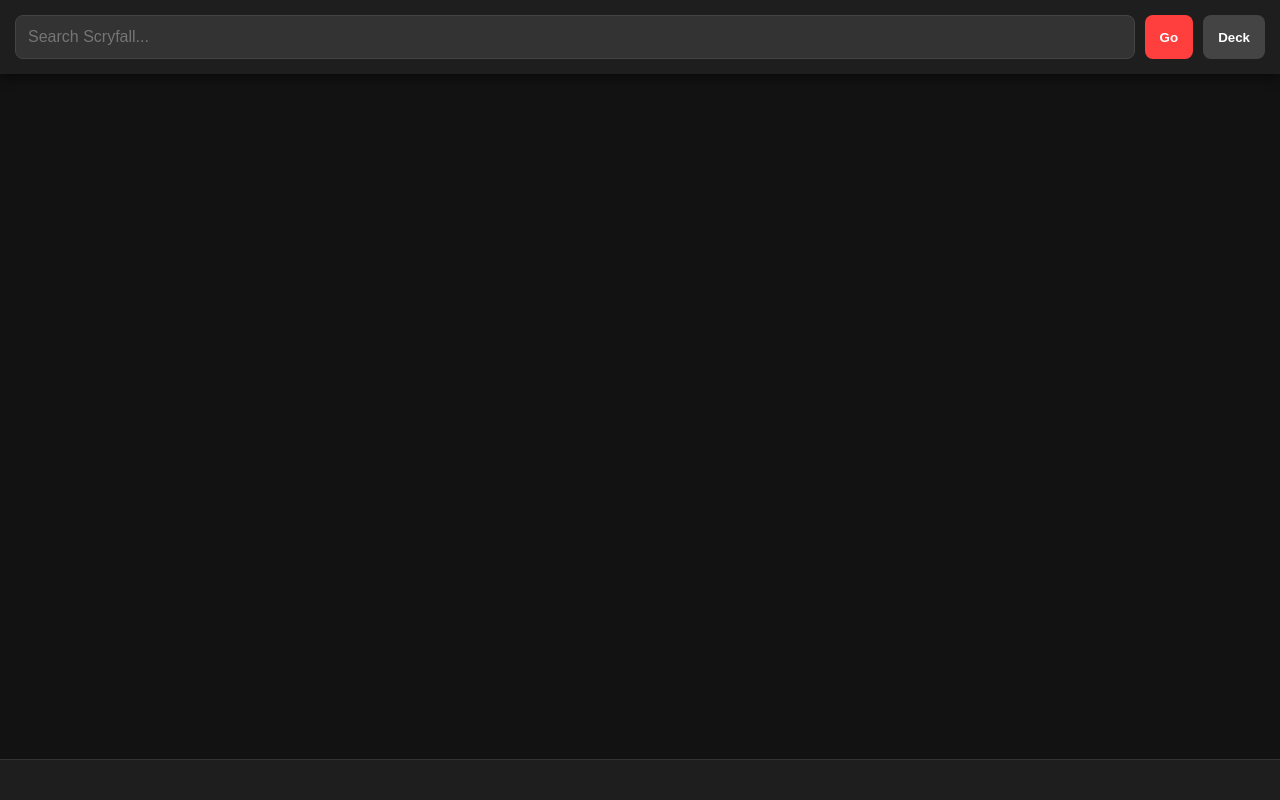
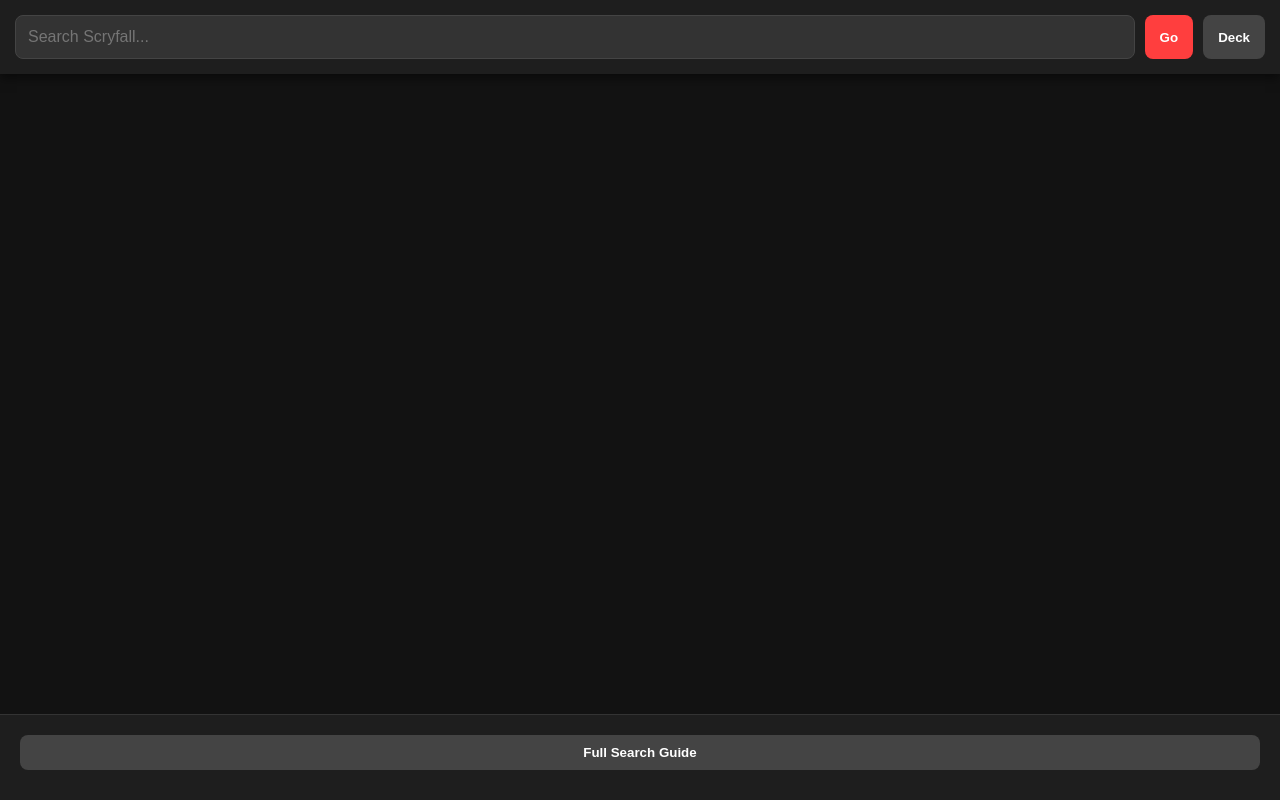
Before and after one commit to Ion-o-koji/Ion-o-koji-s-Index, a plain HTML site: page Games/Game Tools/ScryDeck v2.html in a window 1280 px wide. Drawn offline with Linux system fonts and the light colour scheme.

Commit message:
Update ScryDeck v2.html

```diff
--- a/Games/Game Tools/ScryDeck v2.html
+++ b/Games/Game Tools/ScryDeck v2.html
@@ -513,11 +513,9 @@
   <div id="results"></div>
 
   <footer>
-    <!--
-      <a href="https://docs.google.com/document/d/10kBpv9tODFhQA_gk85PoRd0A2vdzvxm8_1S3htZHhFs/edit?usp=drivesdk" target="_blank" style="text-decoration:none;">
-        <button class="secondary" style="width:100%; margin-bottom:10px;">Full Search Guide</button>
-      </a>
-      -->
+    <a href="https://docs.google.com/document/d/1NbKUT_lolk345AA83J0oK-z9j7bW-R8urzeIKRoyXNo/edit?usp=drivesdk" target="_blank" style="text-decoration:none;">
+      <button class="secondary" style="width:100%; margin-bottom:10px;">Full Search Guide</button>
+    </a>
   </footer>
 
   <div id="deckOverlay" class="overlay">
@@ -607,7 +605,7 @@
   </div>
 
   <script>
-    const STORAGE_KEY = 'scryfall_master_v3';
+    const STORAGE_KEY = 'scryDeck_master';
     let savedDecks = JSON.parse(localStorage.getItem(STORAGE_KEY)) || {};
     let currentDeckId = null;
     let currentInspectCard = null;
```
